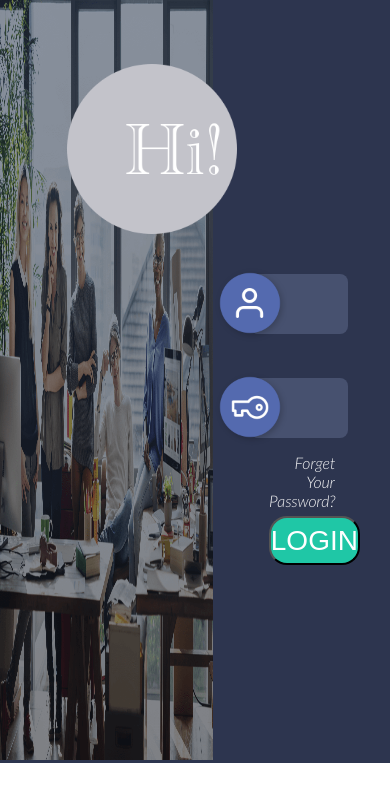
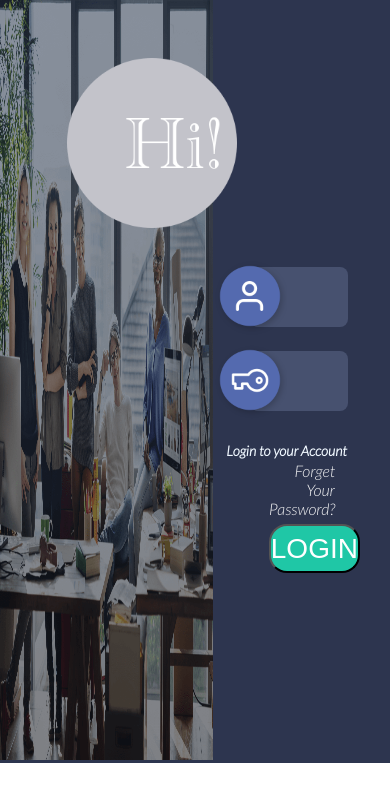
Before and after one commit to micheaol/login-page, a plain HTML site: page index.html in a window 390 px wide. Drawn offline with Linux system fonts and the light colour scheme.

Commit message:
More media query adjustment for styling

```diff
--- a/styles/style.css
+++ b/styles/style.css
@@ -178,4 +178,36 @@ form {
 /*End of 862 viewport Adding media query to the site. */
 
 @media screen and (max-width: 771px) {
+    h4 {
+        width: 95%;
+        position: absolute;
+        top: 55%;
+        right: 20%;
+        color: aliceblue;
+        font-weight: 300px;
+        line-height: 30px;
+        font-size: 14px;
+        margin-bottom: 8%;
+        margin-top: 23%;
+        text-align: center;
+      }
+
+.user-class {
+    position: relative;
+    right: 19%;
+    margin-bottom: 24px;
+    height: 60px;
+    width: 25vw;
+    /* background-color: #47516f !important; */
+  }
+  .forget {
+    margin-top: 50px;
+    margin-right: 55px;
+    font-size: 16px;
+    line-height: 19px;
+    color: #f5f5f6;
+    text-align: right;
+    font-weight: 200px;
+    cursor: pointer;
+  }
 }
```
